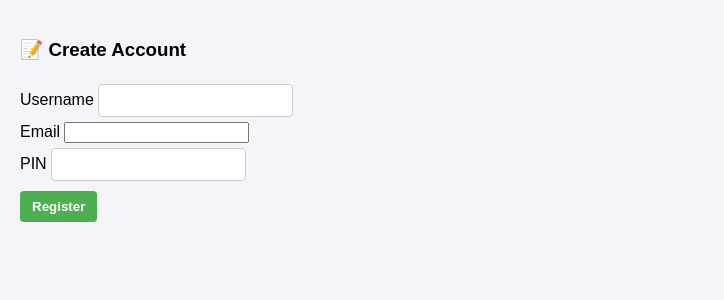
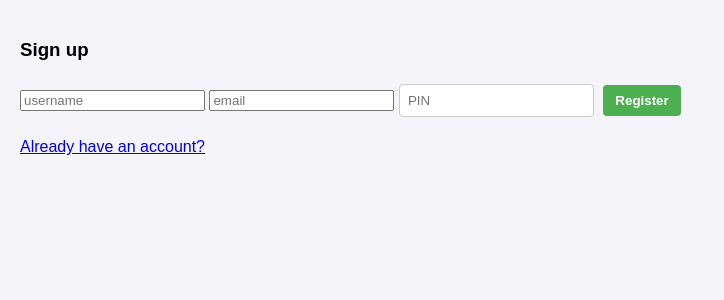
Before and after one commit to 24Manish-ctr/password_manager, a Flask app: page /register in a window 1280 px wide. Shown: the part 70-370 px from the top of the page, without its empty margins (0-724 px from the left). Run offline with Flask 3, Linux system fonts and the light colour scheme.

Commit message:
Update signup.html

```diff
--- a/templates/signup.html
+++ b/templates/signup.html
@@ -1,21 +1,13 @@
 {% extends "base.html" %}
 {% block content %}
-<div class="card shadow p-4 col-md-6 mx-auto">
-    <h3 class="text-center">📝 Create Account</h3>
-    <form method="POST">
-        <div class="mb-3">
-            <label>Username</label>
-            <input type="text" name="username" class="form-control" required>
-        </div>
-        <div class="mb-3">
-            <label>Email</label>
-            <input type="email" name="email" class="form-control" required>
-        </div>
-        <div class="mb-3">
-            <label>PIN</label>
-            <input type="password" name="pin" class="form-control" required>
-        </div>
-        <button type="submit" class="btn btn-primary w-100">Register</button>
-    </form>
+<div class="card">
+  <h3>Sign up</h3>
+  <form method="POST">
+    <input name="username" placeholder="username" required>
+    <input name="email" placeholder="email" type="email" required>
+    <input name="pin" placeholder="PIN" type="password" required>
+    <button type="submit">Register</button>
+  </form>
+  <p><a href="{{ url_for('login') }}">Already have an account?</a></p>
 </div>
 {% endblock %}
```
